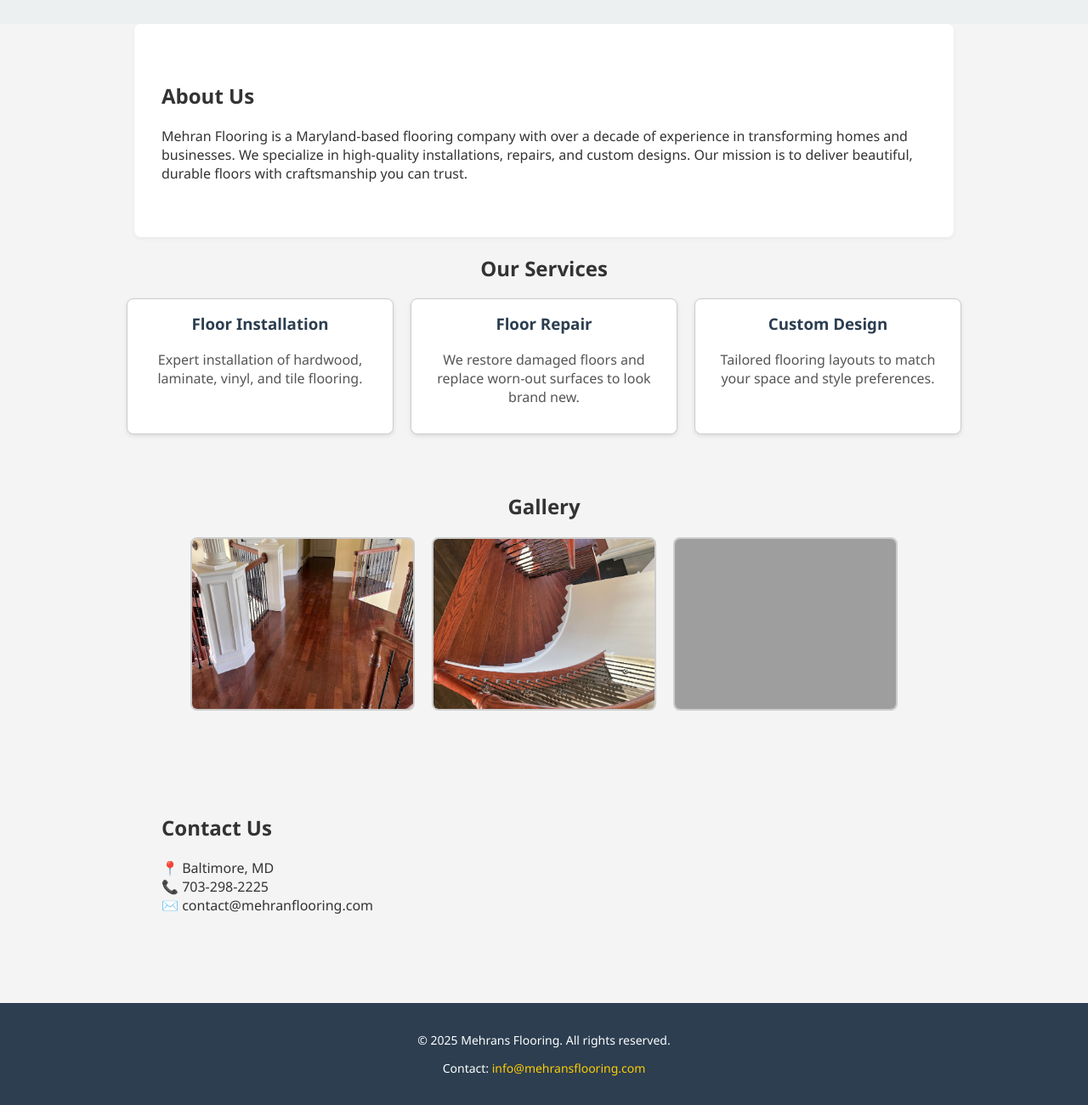
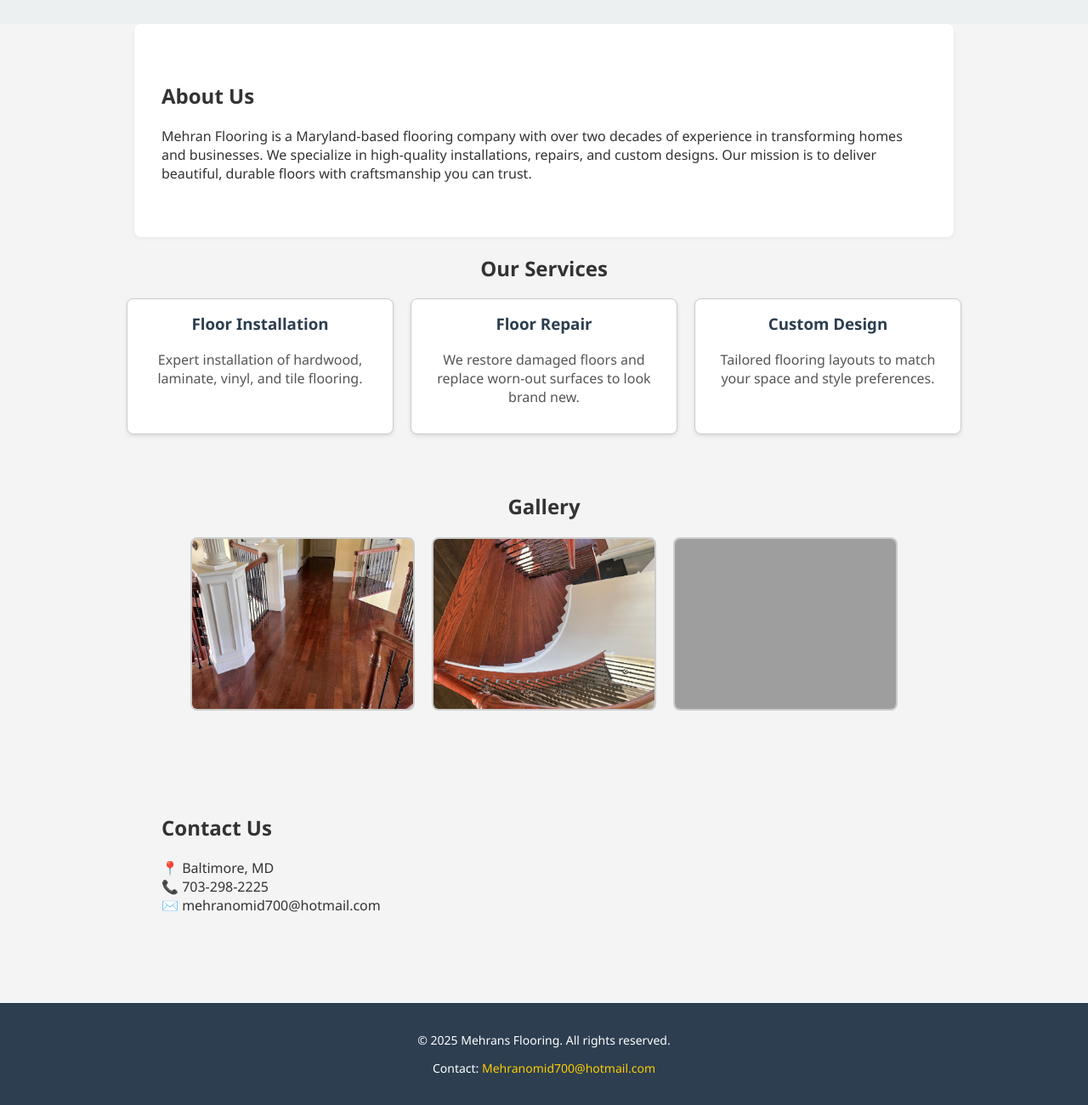
Before and after one commit to mehranomid/flooring-site, a plain HTML site: page index.html in a window 1280 px wide. Shown: the part 557-1857 px from the top of the page at 85% size. Drawn offline with Linux system fonts and the light colour scheme; grey boxes are pictures that could not be loaded.

Commit message:
Add files via upload

```diff
--- a/index.html
+++ b/index.html
@@ -37,7 +37,7 @@
   <!-- About Section -->
 <section id="about" class="content about">
   <h2>About Us</h2>
-  <p>Mehran Flooring is a Maryland-based flooring company with over a decade of experience in transforming homes and businesses. We specialize in high-quality installations, repairs, and custom designs. Our mission is to deliver beautiful, durable floors with craftsmanship you can trust.</p>
+  <p>Mehran Flooring is a Maryland-based flooring company with over two decades of experience in transforming homes and businesses. We specialize in high-quality installations, repairs, and custom designs. Our mission is to deliver beautiful, durable floors with craftsmanship you can trust.</p>
 </section>
 
 <!-- Services Section -->
@@ -78,14 +78,14 @@
   <!-- Contact Section -->
   <section id="contact" class="content contact">
     <h2>Contact Us</h2>
-    <p>📍 Baltimore, MD<br />📞 703-298-2225<br />✉️ contact@mehranflooring.com</p>
+    <p>📍 Baltimore, MD<br />📞 703-298-2225<br />✉️ mehranomid700@hotmail.com</p>
   </section>
 
   <!-- Footer -->
  <footer class="site-footer">
   <div class="footer-content">
     <p>&copy; 2025 Mehrans Flooring. All rights reserved.</p>
-    <p>Contact: <a href="mailto:info@mehransflooring.com">info@mehransflooring.com</a></p>
+    <p>Contact: <a href="mailto:info@mehransflooring.com">Mehranomid700@hotmail.com</a></p>
   </div>
 </footer>
 </body>
```
